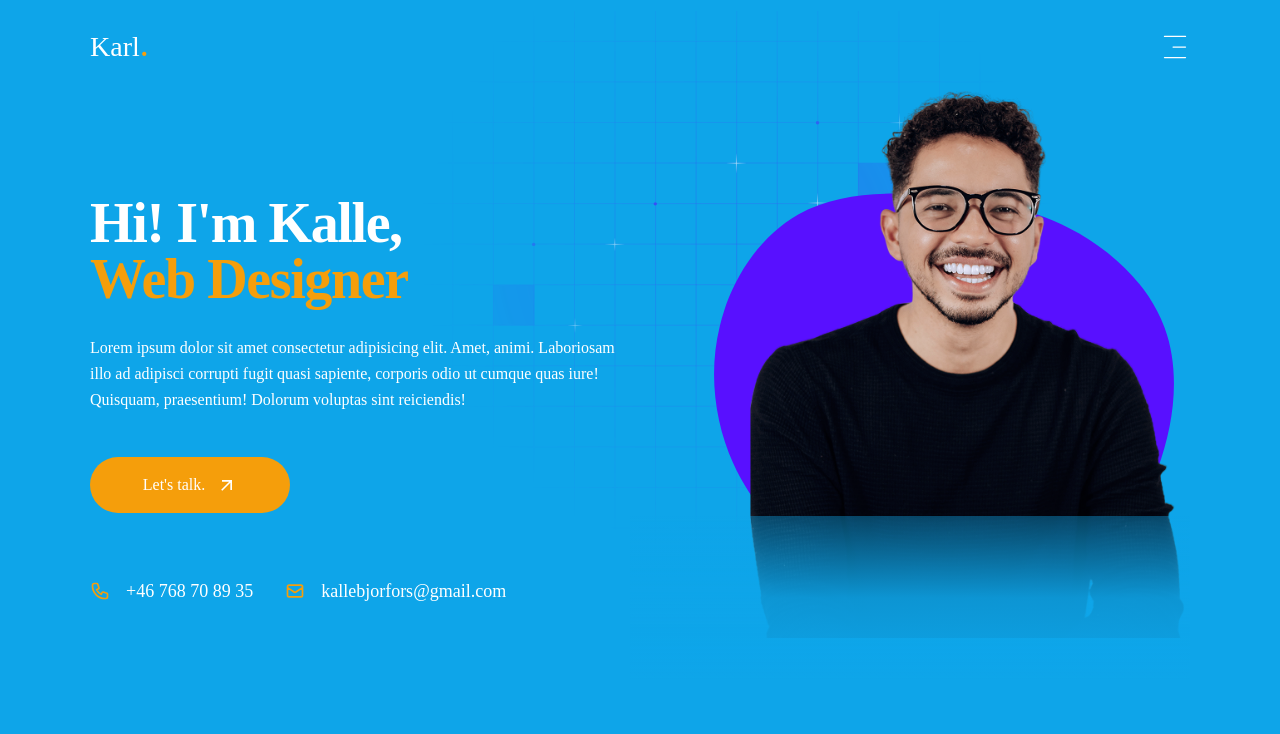
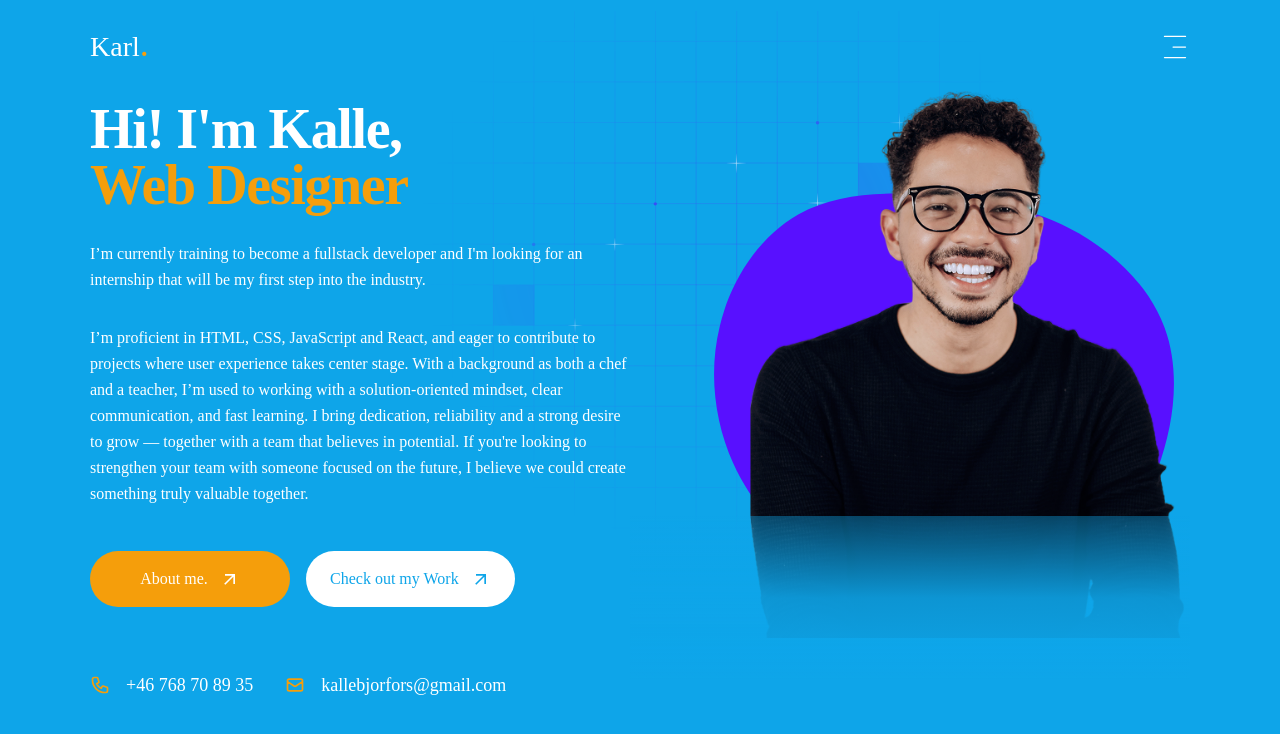
Before and after one commit to Karlbjorfors/portfolio, a Next.js app: page / in a window 1280 px wide. Shown: the top 734 px of the page. Built offline with nearby package versions, Linux system fonts and the light colour scheme; a web font is replaced by a local one.

Commit message:
Update About and Home sections with personal descriptions and navigation links

```diff
--- a/app/about/page.jsx
+++ b/app/about/page.jsx
@@ -57,10 +57,17 @@ const About = () => {
                 <span className="text-accent">Kalle</span> Björfors
               </h2>
               <p className="max-w-[540px] mb-12">
-                Lorem ipsum dolor sit amet, consectetur adipisicing elit.
-                Commodi ipsa ipsam rerum alias ab sapiente, facere esse a eum
-                doloremque aspernatur tempore distinctio assumenda dignissimos
-                vero! Illum laboriosam ea neque.
+                I’m an aspiring full-stack developer with a background in
+                kitchens and classrooms — now channeling that hands-on
+                experience into clean code and creative interfaces. Currently
+                enrolled in a programming course at Lexicon Malmö, I’m building
+                skills in frontend technologies like HTML, CSS, JavaScript and
+                React, while also working with C#, SQL and backend fundamentals.
+                I enjoy bridging design and functionality, and I’m always
+                curious to understand how everything connects behind the scenes.
+                Whether I’m debugging late at night or climbing walls on
+                weekends, I bring thoughtful energy, persistence, and a genuine
+                passion for development into everything I do.
               </p>
               <div className="flex flex-col items-start gap-16">
                 <Stats />
--- a/app/layout.jsx
+++ b/app/layout.jsx
@@ -13,7 +13,7 @@ const sometypeMono = Sometype_Mono({
 });
 
 export const metadata = {
-  title: "Karle Björfors | Portfolio",
+  title: "Karl Björfors | Portfolio",
   description:
     "Proffessional portfolio showcasing my work as a fullstack web developer and designer.",
 };
--- a/app/page.jsx
+++ b/app/page.jsx
@@ -6,6 +6,7 @@ import { HiOutlinePhone, HiOutlineMail } from "react-icons/hi";
 // components
 import Blob from "@/components/Blob";
 import Image from "next/image";
+import Link from "next/link";
 import avatarImg from "@/public/assets/avatar.png";
 import Socials from "@/components/Socials";
 import Pattern from "@/components/Pattern";
@@ -28,26 +29,50 @@ const Home = () => {
           <h1 className="h1 flex-1 mb-[28px]">
             Hi! I'm Kalle, <br />
             <TypeAnimation
-              sequence={["Web Developer", 2000, "Web Designer", 2000]}
+              sequence={["Fullstack Developer", 2000, "Web Designer", 2000]}
               wrapper="span"
               speed={40}
-              className="text-accent"
+              className="text-accent whitespace-nowrap inline-block sm:w-52 md:w-60 lg:w-68 xl:w-76 2xl:w-80"
               repeat={Infinity}
               cursor={false}
             />
           </h1>
+          <p className="max-w-[500px] mb-8">
+            I’m currently training to become a fullstack developer and I'm
+            looking for an internship that will be my first step into the
+            industry.
+          </p>
           <p className="max-w-[500] mb-[44px]">
-            Lorem ipsum dolor sit amet consectetur adipisicing elit. Amet,
-            animi. Laboriosam illo ad adipisci corrupti fugit quasi sapiente,
-            corporis odio ut cumque quas iure! Quisquam, praesentium! Dolorum
-            voluptas sint reiciendis!
+            I’m proficient in HTML, CSS, JavaScript and React, and eager to
+            contribute to projects where user experience takes center stage.
+            With a background as both a chef and a teacher, I’m used to working
+            with a solution-oriented mindset, clear communication, and fast
+            learning. I bring dedication, reliability and a strong desire to
+            grow — together with a team that believes in potential. If you're
+            looking to strengthen your team with someone focused on the future,
+            I believe we could create something truly valuable together.
           </p>
-          <button className="btn btn-lg btn-accent mb-16">
-            <div className="flex items-center gap-3">
-              <span>Let's talk.</span>
-              <MdArrowOutward className="text-xl" />
-            </div>
-          </button>
+          {/* buttons */}
+          <div className="flex flex-col sm:flex-row gap-4 items-start mb-16">
+            {/* about button */}
+            <Link href="/about">
+              <button className="btn btn-lg btn-accent">
+                <div className="flex items-center gap-3">
+                  <span>About me.</span>
+                  <MdArrowOutward className="text-xl" />
+                </div>
+              </button>
+            </Link>
+            {/* work button */}
+            <Link href="/work">
+              <button className="btn btn-lg btn-white">
+                <div className="flex items-center gap-3">
+                  <span>Check out my Work</span>
+                  <MdArrowOutward className="text-xl" />
+                </div>
+              </button>
+            </Link>
+          </div>
           {/* contact info */}
           <div className="flex flex-col xl:flex-row xl:items-center gap-4 xl:gap-8 mb-12 xl:mb-0">
             {/* phone */}
```
